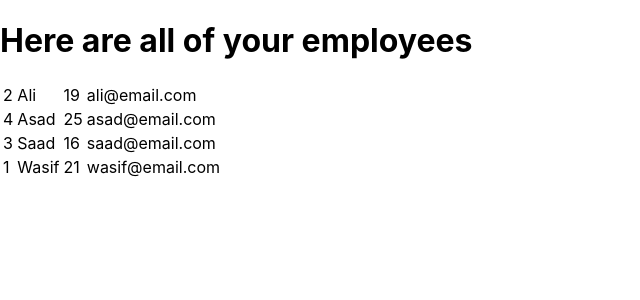
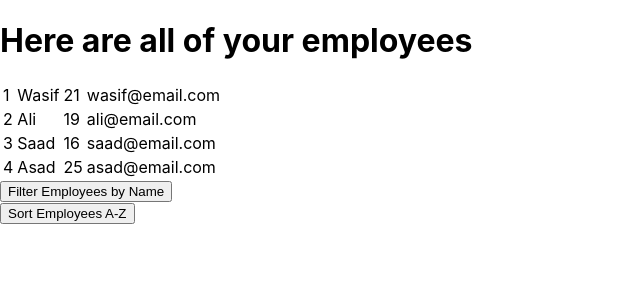
Before and after one commit to sarahm16/React-Directory, a React (Create React App) app in the folder react-directory/: page /sort in a window 1280 px wide. Shown: the top 300 px of the page, without its empty margins (0-640 px from the left). Built offline with nearby package versions, Linux system fonts and the light colour scheme.

Commit message:
moved renderEmployees into separate file, deleted sort.js and filter.js, renderEmployees() on button click

```diff
--- a/react-directory/src/App.js
+++ b/react-directory/src/App.js
@@ -1,16 +1,10 @@
 import React from 'react';
 import { BrowserRouter as Router, Route } from "react-router-dom";
-import Filter from './components/filter.js';
-import Sort from './components/sort.js';
-import allEmployees from './components/employeeContainer.js';
+import Employees from './components/employeeContainer.js';
 
 function App() {
   return (
-    <Router>
-      <Route exact path='/' component={allEmployees} />
-      <Route exact path='/filter' component={Filter} />
-      <Route exact path='/sort' component={Sort} />
-    </Router>
+    <Employees />
   );
 }
 
--- a/react-directory/src/components/button.js
+++ b/react-directory/src/components/button.js
@@ -1,8 +1,9 @@
 import React from 'react';
+import renderEmployees from './renderEmployees.js';
 
 function Button(props) {
     return (
-        <a href={props.page}><button>{props.task}</button></a>
+        <button onClick={() => renderEmployees(props.page)}>{props.task}</button>
     )
 
 }
--- a/react-directory/src/components/employeeContainer.js
+++ b/react-directory/src/components/employeeContainer.js
@@ -2,16 +2,16 @@ import React from 'react';
 import Button from './button';
 import Table from './table';
 
-function allEmployees() {
+function Employees() {
     return(
-        <div>
+        <wrapper>
             <Table page='all'/>
             <div className='buttons'>
-                <Button task="Filter Employees by Name" page='/filter'/><br />
-                <Button task="Sort Employees A-Z" page='/sort' /><br />
+                <Button task="Filter Employees by Name" page='filter'/><br />
+                <Button task="Sort Employees A-Z" page='sort' /><br />
             </div>
-        </div>
+        </wrapper>
     )
 }
 
-export default allEmployees;
+export default Employees;
--- a/react-directory/src/components/employeeList.js
+++ b/react-directory/src/components/employeeList.js
@@ -1,8 +1,3 @@
-//import sort function
-//import filter function
-
-//import compare from './sort';
-
 let employeeList =  [
     { id: 1, name: 'Wasif', age: 21, email: 'wasif@email.com' },
     { id: 2, name: 'Ali', age: 19, email: 'ali@email.com' },
@@ -24,16 +19,7 @@ function compare(a, b) {
     return comparison;
 }
 
-function renderEmployees(task) {
-    switch (task) {
-        case 'sort':
-            return employeeList.sort(compare)
-        case 'all':
-            return employeeList
-    }
-}
-
-export default renderEmployees;
+export default employeeList;
 
 //function (props.page)
 //switch (sorted or filtered)
--- a/react-directory/src/components/filter.js
+++ /dev/null
@@ -1,9 +0,0 @@
-import React from 'react';
-
-function Filter() {
-    return (
-        <h2>You've reached the filter page!</h2>
-    )
-}
-
-export default Filter;
--- /dev/null
+++ b/react-directory/src/components/renderEmployees.js
@@ -0,0 +1,16 @@
+import employeeList from './employeeList';
+//import sort function
+//import filter function
+
+function renderEmployees(event) {
+    switch (event) {
+        case 'sort':
+            return console.log('sort adsf')
+        case 'filter':
+            return console.log('filter asdf')
+        default:
+            return employeeList
+    }
+}
+
+export default renderEmployees;
--- a/react-directory/src/components/sort.js
+++ /dev/null
@@ -1,11 +0,0 @@
-import React from 'react';
-//import employeeList from './employeeList';
-import Table from './table';
-
-function Sort() {
-    return (
-        <Table page='sort'/>
-    )
-}
-
-export default Sort;
--- a/react-directory/src/components/table.js
+++ b/react-directory/src/components/table.js
@@ -1,5 +1,5 @@
 import React, {Component} from 'react';
-import renderEmployees from './employeeList';
+import renderEmployees from './renderEmployees';
 
 
 class Table extends Component {
```
